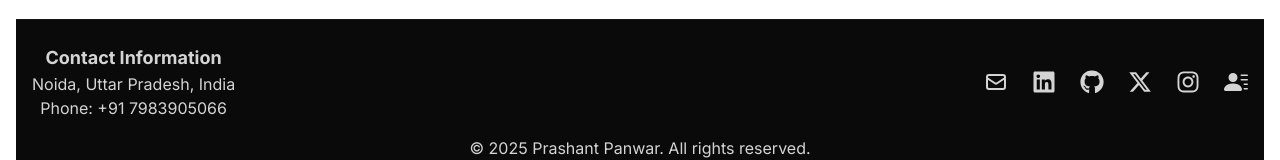
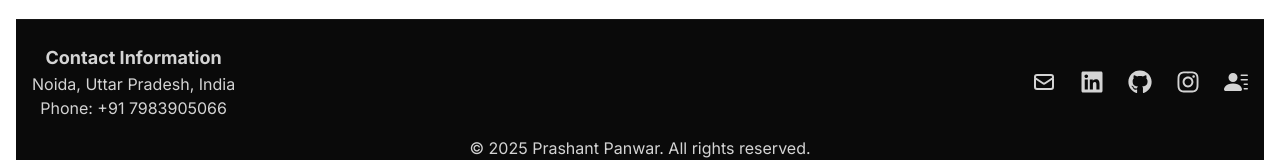
Before and after one commit to Prashant07Panwar/Portfolio, a React (Vite) app: page / in a window 1280 px wide. Shown: the part 4310-4470 px from the top of the page. Built offline with nearby package versions, Linux system fonts and the light colour scheme.

Commit message:
15/01/2025

```diff
--- a/src/components/Footer.jsx
+++ b/src/components/Footer.jsx
@@ -23,9 +23,6 @@ const Footer = () => {
           <a href="https://github.com/Prashant07Panwar" title="GitHub" className="hover:text-cyan-300" target="_blank" rel="noopener noreferrer">
             <FaGithub size={24} />
           </a>
-          <a href="https://www.linkedin.com/in/prashant-panwar-688006320/" title="Twitter" className="hover:text-cyan-300" target="_blank" rel="noopener noreferrer">
-            <FaXTwitter size={24} />
-          </a>
           <a href="https://www.instagram.com/_prashant_.09_/?hl=en" title="Instagram" className="hover:text-cyan-300" target="_blank" rel="noopener noreferrer">
             <FaInstagram size={24} />
           </a>
```
Also changed, not shown: 1 other file (tests, documents, lock files or other folders).
